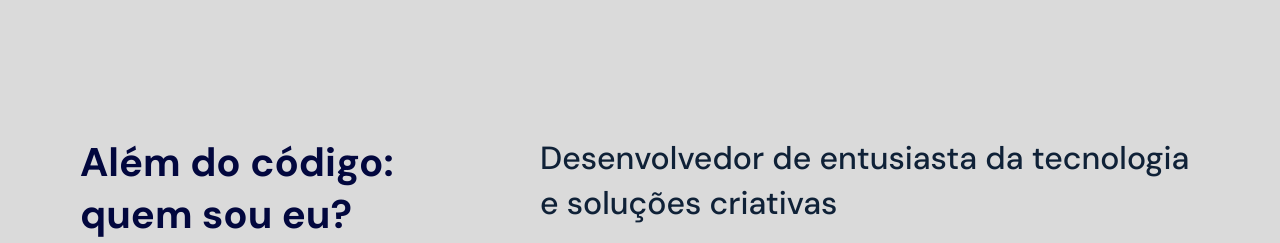
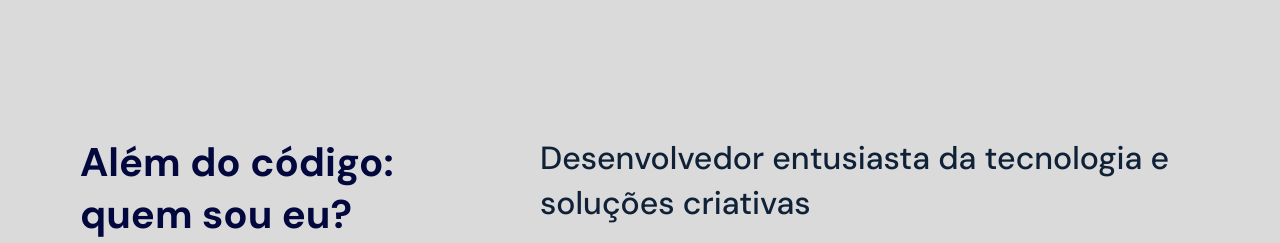
Before and after one commit to viniciusggama/PortfolioOFICIAL, a plain HTML site: page index.html in a window 1280 px wide. Shown: the part 1340-1583 px from the top of the page. Drawn offline with Linux system fonts and the light colour scheme.

Commit message:
Update index.html

```diff
--- a/index.html
+++ b/index.html
@@ -80,7 +80,7 @@
       </div>
       <div class="about__right">
         <h3 class="tertiary-title mb-m">
-          Desenvolvedor de entusiasta da tecnologia e soluções criativas
+          Desenvolvedor entusiasta da tecnologia e soluções criativas
         </h3>
         <p>
           Sou Vinicius desenvolvedor apaixonado por
```
